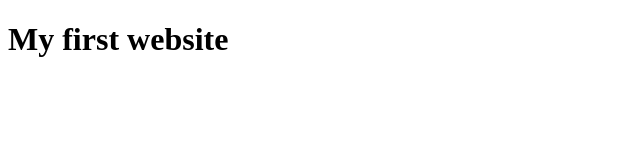
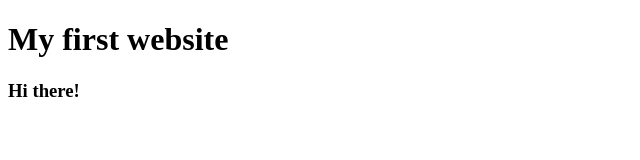
Before and after one commit to ashifmahmud/my-first-website, a plain HTML site: page index.html in a window 1280 px wide. Shown: the full height of the page, 0-640 px from the left. Drawn offline with Linux system fonts and the light colour scheme.

Commit message:
learned github

```diff
--- a/index.html
+++ b/index.html
@@ -7,5 +7,6 @@
 </head>
 <body>
   <h1>My first website</h1>
+  <h3>Hi there!</h3>
 </body>
 </html>
```
